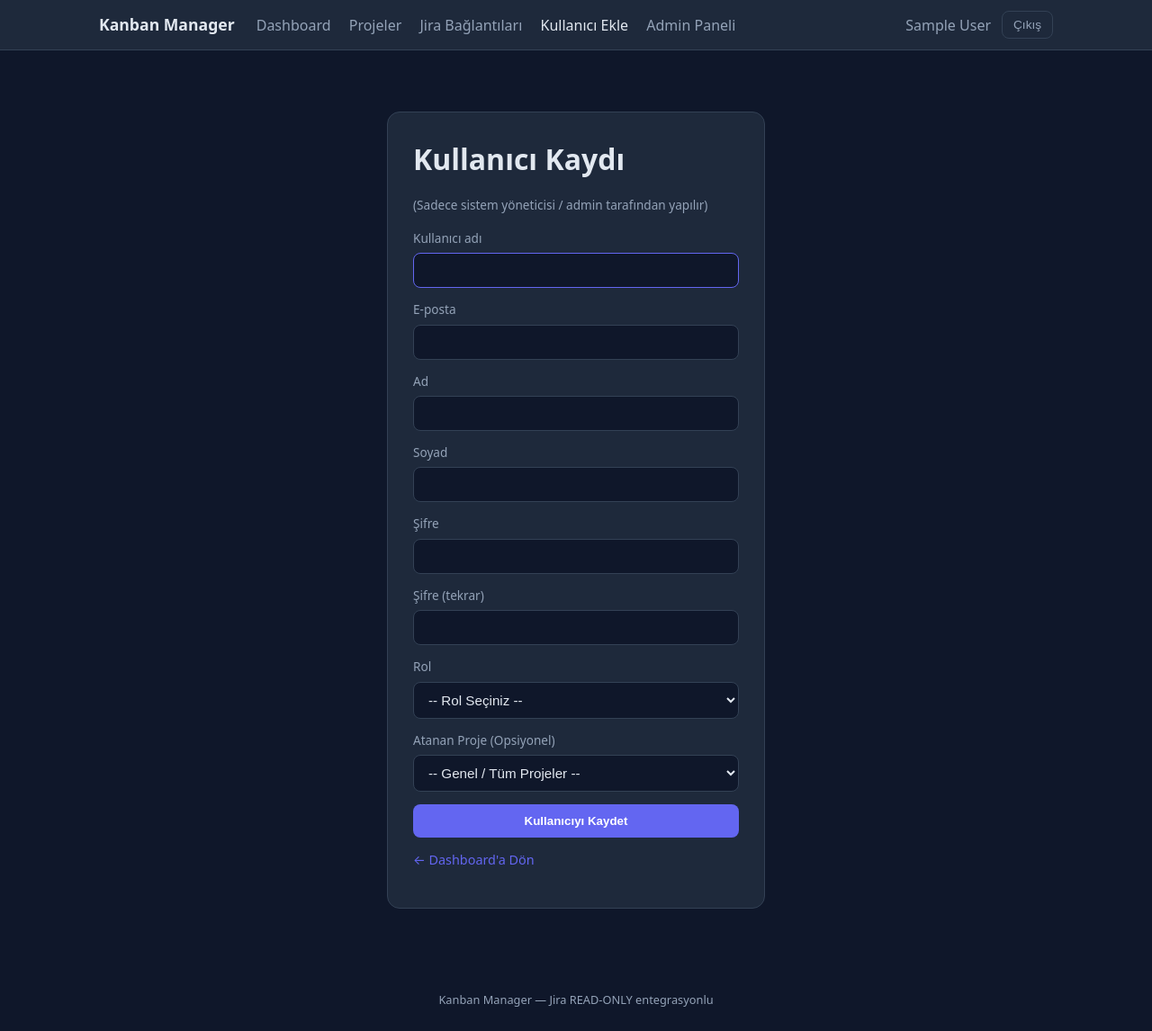
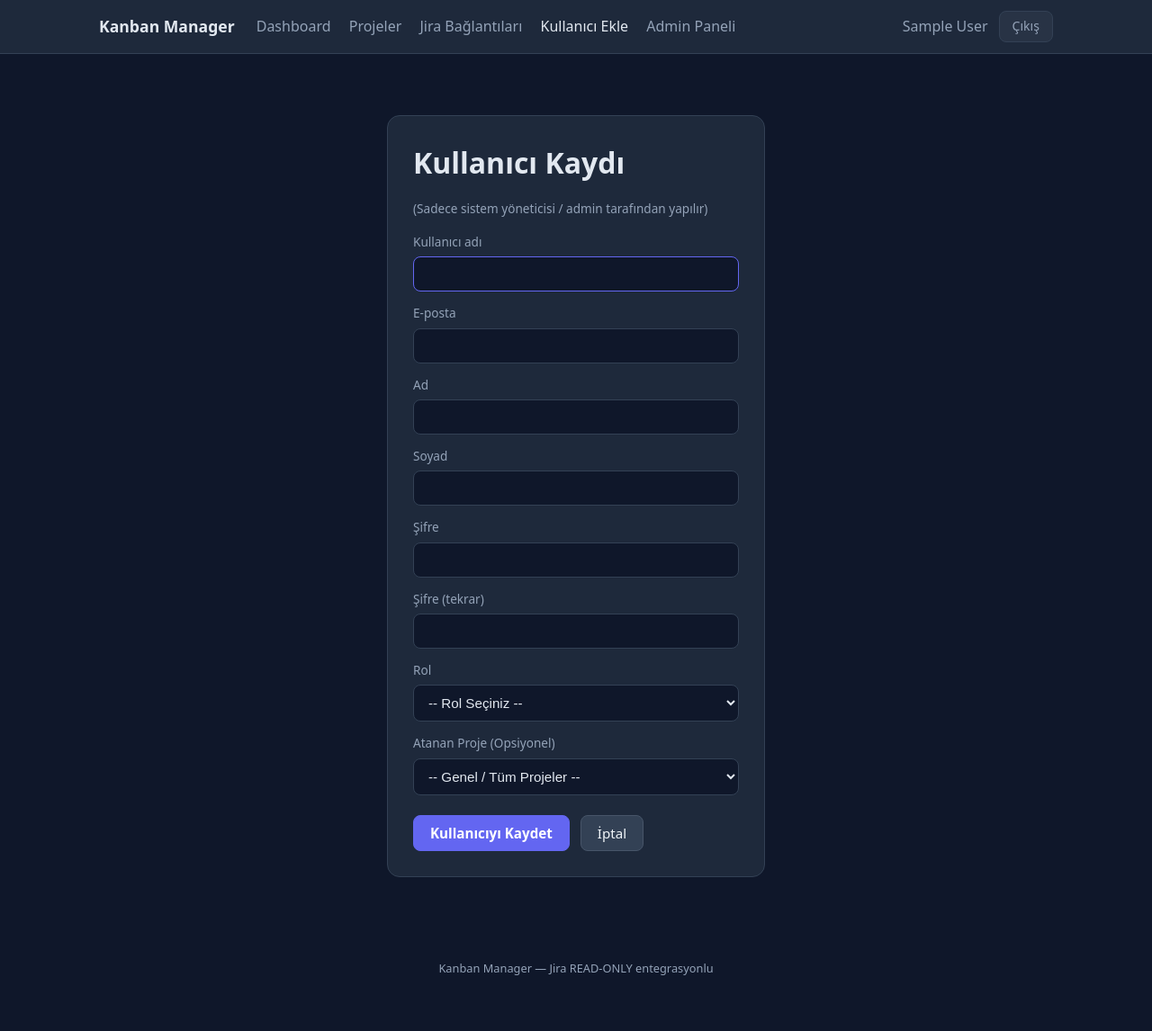
Before and after one commit to engintalay/kanbanProjectManager, a Django app: page /register/ in a window 1280 px wide. Shown: the whole page at 90% size. After the commit the page ends 1084 px from the top, so only its background shows below. Run offline with Django 5.2, Linux system fonts and the light colour scheme; the visitor is signed in with stand-in values (Sample User, id 1); data comes from the database, SQL or seed files in the repository; data that the repository does not hold is empty.

Commit message:
fix: style cancel buttons with proper secondary button styling

```diff
--- a/kanbanapp/static/css/style.css
+++ b/kanbanapp/static/css/style.css
@@ -72,22 +72,97 @@ input, select {
 }
 input:focus, select:focus { outline: none; border-color: var(--primary); }
 
+.btn,
+.btn-primary,
+.btn-secondary,
+.btn-ghost,
+.btn-danger {
+  display: inline-flex;
+  align-items: center;
+  justify-content: center;
+  text-align: center;
+  text-decoration: none !important;
+  font-family: inherit;
+  cursor: pointer;
+  border-radius: 8px;
+  line-height: 1.2;
+  box-sizing: border-box;
+  white-space: nowrap;
+  transition: all 0.15s ease-in-out;
+}
+
 .btn-primary {
-  background: var(--primary); color: #fff; border: none;
-  padding: 11px 16px; border-radius: 8px; font-weight: 600; cursor: pointer;
-  justify-self: flex-start;
+  background: var(--primary);
+  color: #fff;
+  border: 1px solid var(--primary);
+  padding: 10px 18px;
+  font-weight: 600;
+  font-size: 0.95rem;
 }
-.btn-primary:hover { background: var(--primary-hover); }
+.btn-primary:hover {
+  background: var(--primary-hover);
+  border-color: var(--primary-hover);
+  color: #fff;
+}
+
+.btn-secondary {
+  background: #334155;
+  color: #f1f5f9;
+  border: 1px solid #475569;
+  padding: 10px 18px;
+  font-weight: 500;
+  font-size: 0.95rem;
+}
+.btn-secondary:hover {
+  background: #475569;
+  border-color: #64748b;
+  color: #fff;
+}
+
 .btn-ghost {
-  background: transparent; color: var(--muted); border: 1px solid var(--border);
-  padding: 7px 12px; border-radius: 8px; cursor: pointer; font-size: .85rem;
+  background: rgba(148, 163, 184, 0.08);
+  color: var(--muted);
+  border: 1px solid var(--border);
+  padding: 8px 14px;
+  font-size: 0.88rem;
+  font-weight: 500;
 }
-.btn-ghost:hover { color: var(--text); border-color: var(--primary); }
+.btn-ghost:hover {
+  background: rgba(148, 163, 184, 0.18);
+  color: var(--text);
+  border-color: #64748b;
+}
+
 .btn-danger {
-  background: var(--danger); color: #fff; border: none;
-  padding: 7px 12px; border-radius: 8px; cursor: pointer; font-size: .85rem; font-weight: 600;
+  background: var(--danger);
+  color: #fff;
+  border: 1px solid var(--danger);
+  padding: 10px 18px;
+  font-size: 0.95rem;
+  font-weight: 600;
 }
-.btn-danger:hover { filter: brightness(1.1); }
+.btn-danger:hover {
+  filter: brightness(1.1);
+  color: #fff;
+}
+
+.form-actions {
+  display: flex;
+  align-items: center;
+  gap: 12px;
+  margin-top: 8px;
+}
+.form-actions .btn-primary,
+.form-actions .btn-secondary,
+.form-actions .btn-danger,
+.form-actions .btn-ghost {
+  flex: 0 0 auto;
+}
+
+.auth-form .btn-ghost,
+.auth-form .btn-secondary {
+  align-self: flex-start;
+}
 .form-text { color: var(--muted); font-size: .8rem; margin-top: 4px; }
 .form-control { width: 100%; }
 .message-warn { background: rgba(245,158,11,.12); border-color: rgba(245,158,11,.4); }
--- a/kanbanapp/templates/kanbanapp/connection_confirm_delete.html
+++ b/kanbanapp/templates/kanbanapp/connection_confirm_delete.html
@@ -13,8 +13,10 @@
   <p class="message message-warn">Bu işlem geri alınamaz.</p>
   <form method="post" class="auth-form">
     {% csrf_token %}
-    <button type="submit" class="btn-danger">SİL</button>
-    <a href="{% url 'jira_connections' %}" class="btn-ghost">İptal</a>
+    <div class="form-actions">
+      <button type="submit" class="btn-danger">SİL</button>
+      <a href="{% url 'jira_connections' %}" class="btn-secondary">İptal</a>
+    </div>
   </form>
 </div>
 {% endblock %}
--- a/kanbanapp/templates/kanbanapp/issue_request_form.html
+++ b/kanbanapp/templates/kanbanapp/issue_request_form.html
@@ -35,9 +35,9 @@
       {{ form.description }}
     </label>
 
-    <div style="display:flex; gap:10px; margin-top:14px;">
+    <div class="form-actions">
       <button type="submit" class="btn-primary">Talebi İlet</button>
-      <a href="{% url 'board' project.id %}" class="btn-ghost">İptal</a>
+      <a href="{% url 'board' project.id %}" class="btn-secondary">İptal</a>
     </div>
   </form>
 </div>
--- a/kanbanapp/templates/kanbanapp/jira_connection_form.html
+++ b/kanbanapp/templates/kanbanapp/jira_connection_form.html
@@ -15,8 +15,10 @@
     {% for error in field.errors %}<div class="message message-error">{{ error }}</div>{% endfor %}
     {% endfor %}
     {% for error in form.non_field_errors %}<div class="message message-error">{{ error }}</div>{% endfor %}
-    <button type="submit" class="btn-primary">{% if mode == "edit" %}Güncelle{% else %}Ekle{% endif %}</button>
-    <a href="{% url 'jira_connections' %}" class="btn-ghost">İptal</a>
+    <div class="form-actions">
+      <button type="submit" class="btn-primary">{% if mode == "edit" %}Güncelle{% else %}Ekle{% endif %}</button>
+      <a href="{% url 'jira_connections' %}" class="btn-secondary">İptal</a>
+    </div>
   </form>
   <p class="hint">Sadece okunur (READ-ONLY). Durum değiştirme, atama ve yorum ekleme yapılmaz.</p>
 </div>
--- a/kanbanapp/templates/kanbanapp/kanban_card_confirm_delete.html
+++ b/kanbanapp/templates/kanbanapp/kanban_card_confirm_delete.html
@@ -13,8 +13,10 @@
   <p class="message message-warn">Bu işlem geri alınamaz.</p>
   <form method="post" class="auth-form">
     {% csrf_token %}
-    <button type="submit" class="btn-danger">SİL</button>
-    <a href="{% url 'board' project.id %}" class="btn-ghost">İptal</a>
+    <div class="form-actions">
+      <button type="submit" class="btn-danger">SİL</button>
+      <a href="{% url 'board' project.id %}" class="btn-secondary">İptal</a>
+    </div>
   </form>
 </div>
 {% endblock %}
--- a/kanbanapp/templates/kanbanapp/kanban_card_form.html
+++ b/kanbanapp/templates/kanbanapp/kanban_card_form.html
@@ -16,8 +16,10 @@
     {% for error in field.errors %}<div class="message message-error">{{ error }}</div>{% endfor %}
     {% endfor %}
     {% for error in form.non_field_errors %}<div class="message message-error">{{ error }}</div>{% endfor %}
-    <button type="submit" class="btn-primary">{% if mode == "edit" %}Güncelle{% else %}Oluştur{% endif %}</button>
-    <a href="{% url 'board' project.id %}" class="btn-ghost">İptal</a>
+    <div class="form-actions">
+      <button type="submit" class="btn-primary">{% if mode == "edit" %}Güncelle{% else %}Oluştur{% endif %}</button>
+      <a href="{% url 'board' project.id %}" class="btn-secondary">İptal</a>
+    </div>
   </form>
 </div>
 {% endblock %}
--- a/kanbanapp/templates/kanbanapp/kanban_column_confirm_delete.html
+++ b/kanbanapp/templates/kanbanapp/kanban_column_confirm_delete.html
@@ -12,8 +12,10 @@
   <p class="message message-warn">Bu işlem geri alınamaz. Kolondaki kartlar da silinecek.</p>
   <form method="post" class="auth-form">
     {% csrf_token %}
-    <button type="submit" class="btn-danger">SİL</button>
-    <a href="{% url 'board' project.id %}" class="btn-ghost">İptal</a>
+    <div class="form-actions">
+      <button type="submit" class="btn-danger">SİL</button>
+      <a href="{% url 'board' project.id %}" class="btn-secondary">İptal</a>
+    </div>
   </form>
 </div>
 {% endblock %}
--- a/kanbanapp/templates/kanbanapp/kanban_column_form.html
+++ b/kanbanapp/templates/kanbanapp/kanban_column_form.html
@@ -17,8 +17,10 @@
     {% for error in field.errors %}<div class="message message-error">{{ error }}</div>{% endfor %}
     {% endfor %}
     {% for error in form.non_field_errors %}<div class="message message-error">{{ error }}</div>{% endfor %}
-    <button type="submit" class="btn-primary">{% if mode == "edit" %}Güncelle{% else %}Oluştur{% endif %}</button>
-    <a href="{% url 'board' project.id %}" class="btn-ghost">İptal</a>
+    <div class="form-actions">
+      <button type="submit" class="btn-primary">{% if mode == "edit" %}Güncelle{% else %}Oluştur{% endif %}</button>
+      <a href="{% url 'board' project.id %}" class="btn-secondary">İptal</a>
+    </div>
   </form>
 </div>
 {% endblock %}
--- a/kanbanapp/templates/kanbanapp/project_confirm_delete.html
+++ b/kanbanapp/templates/kanbanapp/project_confirm_delete.html
@@ -13,8 +13,10 @@
   <p class="message message-warn">Bu işlem geri alınamaz.</p>
   <form method="post" class="auth-form">
     {% csrf_token %}
-    <button type="submit" class="btn-danger">SİL</button>
-    <a href="{% url 'projects' %}" class="btn-ghost">İptal</a>
+    <div class="form-actions">
+      <button type="submit" class="btn-danger">SİL</button>
+      <a href="{% url 'projects' %}" class="btn-secondary">İptal</a>
+    </div>
   </form>
 </div>
 {% endblock %}
--- a/kanbanapp/templates/kanbanapp/project_form.html
+++ b/kanbanapp/templates/kanbanapp/project_form.html
@@ -15,8 +15,10 @@
     {% for error in field.errors %}<div class="message message-error">{{ error }}</div>{% endfor %}
     {% endfor %}
     {% for error in form.non_field_errors %}<div class="message message-error">{{ error }}</div>{% endfor %}
-    <button type="submit" class="btn-primary">{% if mode == "edit" %}Güncelle{% else %}Oluştur{% endif %}</button>
-    <a href="{% url 'projects' %}" class="btn-ghost">İptal</a>
+    <div class="form-actions">
+      <button type="submit" class="btn-primary">{% if mode == "edit" %}Güncelle{% else %}Oluştur{% endif %}</button>
+      <a href="{% url 'projects' %}" class="btn-secondary">İptal</a>
+    </div>
   </form>
 </div>
 {% endblock %}
--- a/kanbanapp/templates/kanbanapp/refresh_confirm.html
+++ b/kanbanapp/templates/kanbanapp/refresh_confirm.html
@@ -13,8 +13,10 @@
   <p class="message message-warn">Bu işlem geri alınamaz.</p>
   <form method="post" class="auth-form">
     {% csrf_token %}
-    <button type="submit" class="btn-primary">GÜNCELLE</button>
-    <a href="{% url 'projects' %}" class="btn-ghost">İptal</a>
+    <div class="form-actions">
+      <button type="submit" class="btn-primary">GÜNCELLE</button>
+      <a href="{% url 'projects' %}" class="btn-secondary">İptal</a>
+    </div>
   </form>
 </div>
 {% endblock %}
--- a/kanbanapp/templates/kanbanapp/register.html
+++ b/kanbanapp/templates/kanbanapp/register.html
@@ -29,9 +29,11 @@
         {% endfor %}
       </select>
     </label>
-    <button type="submit" class="btn-primary">Kullanıcıyı Kaydet</button>
+    <div class="form-actions">
+      <button type="submit" class="btn-primary">Kullanıcıyı Kaydet</button>
+      <a href="{% url 'dashboard' %}" class="btn-secondary">İptal</a>
+    </div>
   </form>
-  <p class="auth-link"><a href="{% url 'dashboard' %}">&larr; Dashboard'a Dön</a></p>
 </div>
 {% endblock %}
 {% block scripts %}
--- a/kanbanapp/templates/kanbanapp/sprint_confirm_delete.html
+++ b/kanbanapp/templates/kanbanapp/sprint_confirm_delete.html
@@ -6,9 +6,9 @@
   <p><strong>{{ sprint.name }}</strong> sprintini silmek istediğinizden emin misiniz? (İçindeki kartlar silinmez, sadece sprint atamaları kaldırılır.)</p>
   <form method="post">
     {% csrf_token %}
-    <div style="display:flex; gap:10px;">
+    <div class="form-actions">
       <button type="submit" class="btn-danger">Evet, Sil</button>
-      <a href="{% url 'sprints' project.id %}" class="btn-ghost">İptal</a>
+      <a href="{% url 'sprints' project.id %}" class="btn-secondary">İptal</a>
     </div>
   </form>
 </div>
--- a/kanbanapp/templates/kanbanapp/sprint_form.html
+++ b/kanbanapp/templates/kanbanapp/sprint_form.html
@@ -30,9 +30,9 @@
       <span class="form-text">Birden fazla seçmek için Ctrl (veya Cmd) tuşuna basılı tutun.</span>
     </label>
 
-    <div style="display:flex; gap:10px; margin-top:14px;">
+    <div class="form-actions">
       <button type="submit" class="btn-primary">Kaydet</button>
-      <a href="{% url 'sprints' project.id %}" class="btn-ghost">İptal</a>
+      <a href="{% url 'sprints' project.id %}" class="btn-secondary">İptal</a>
     </div>
   </form>
 </div>
--- a/kanbanapp/templates/kanbanapp/status_mapping_confirm_delete.html
+++ b/kanbanapp/templates/kanbanapp/status_mapping_confirm_delete.html
@@ -14,8 +14,10 @@
   <p class="message message-warn">Bu işlem geri alınamaz.</p>
   <form method="post" class="auth-form">
     {% csrf_token %}
-    <button type="submit" class="btn-danger">SİL</button>
-    <a href="{% url 'board' project.id %}" class="btn-ghost">İptal</a>
+    <div class="form-actions">
+      <button type="submit" class="btn-danger">SİL</button>
+      <a href="{% url 'board' project.id %}" class="btn-secondary">İptal</a>
+    </div>
   </form>
 </div>
 {% endblock %}
--- a/kanbanapp/templates/kanbanapp/status_mapping_form.html
+++ b/kanbanapp/templates/kanbanapp/status_mapping_form.html
@@ -17,8 +17,10 @@
     {% for error in field.errors %}<div class="message message-error">{{ error }}</div>{% endfor %}
     {% endfor %}
     {% for error in form.non_field_errors %}<div class="message message-error">{{ error }}</div>{% endfor %}
-    <button type="submit" class="btn-primary">{% if mode == "edit" %}Güncelle{% else %}Kaydet{% endif %}</button>
-    <a href="{% url 'board' project.id %}" class="btn-ghost">İptal</a>
+    <div class="form-actions">
+      <button type="submit" class="btn-primary">{% if mode == "edit" %}Güncelle{% else %}Kaydet{% endif %}</button>
+      <a href="{% url 'board' project.id %}" class="btn-secondary">İptal</a>
+    </div>
   </form>
   <p class="form-text">
     "custom" durumlar için Jira eşleniği zorunlu değildir; bırakırsanız eşleme boş kalır.
```
